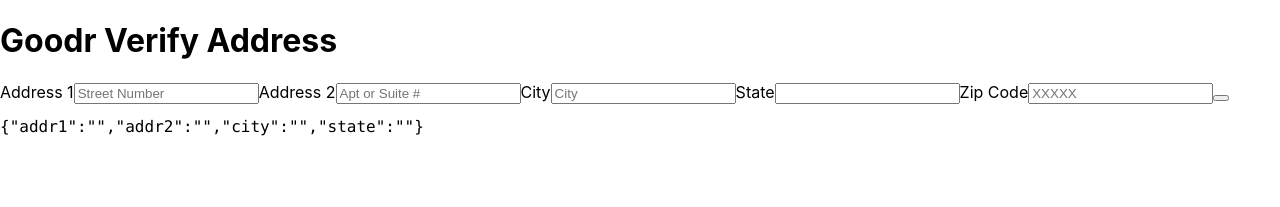
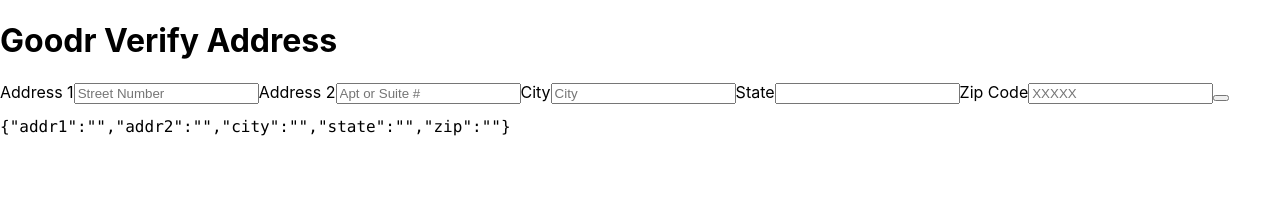
Before and after one commit to cstegall07/usps_validate_address, a React (Create React App) app: page / in a window 1280 px wide. Shown: the top 207 px of the page. Built offline with nearby package versions, Linux system fonts and the light colour scheme; no server answers.

Commit message:
changed zipcode in json string

```diff
--- a/src/App.js
+++ b/src/App.js
@@ -89,7 +89,7 @@
             addr2: address.address2,
             city: address.city,
             state: address.state,
-            zip: address.zip5
+            zip: zipcode
 
           })}
         </code>
```
